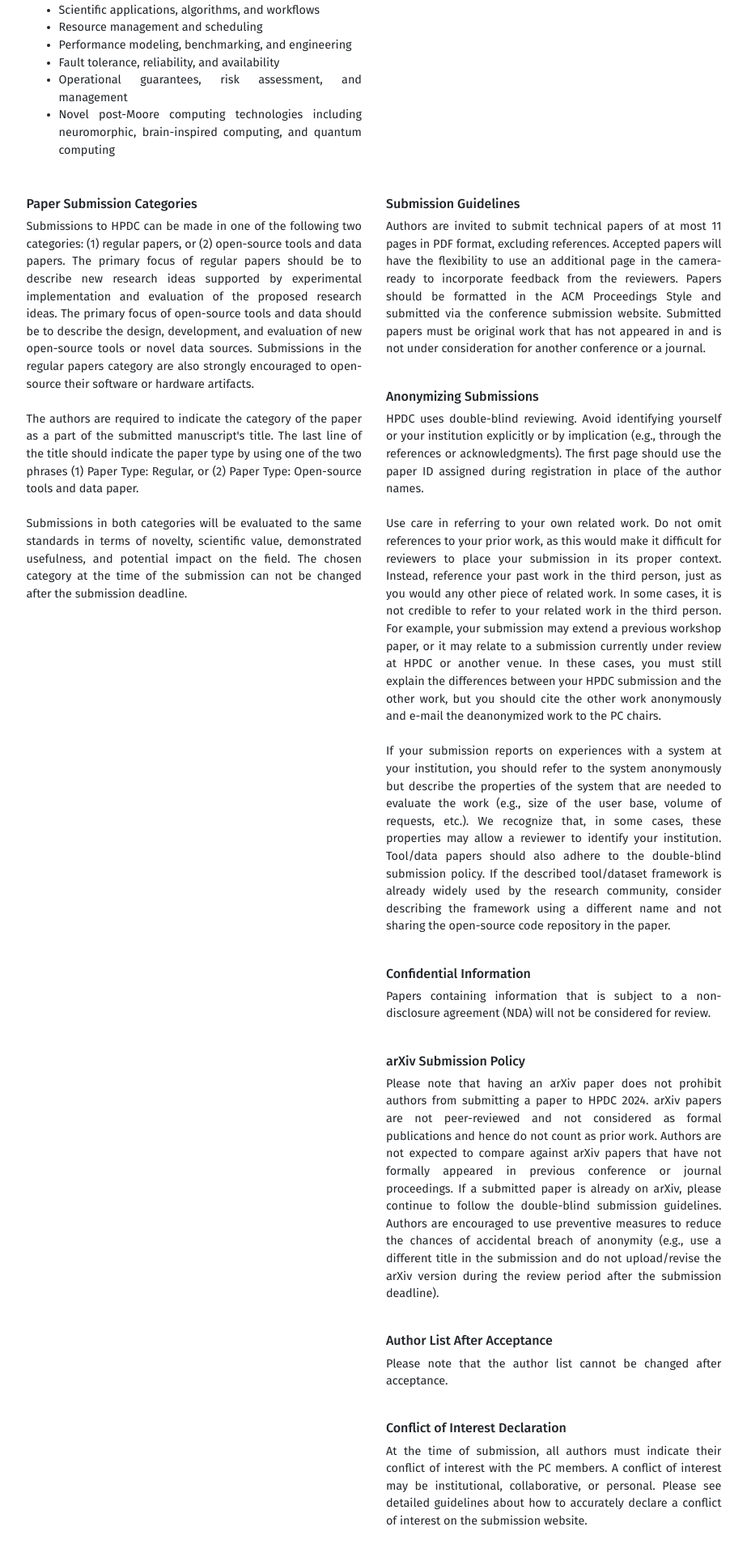
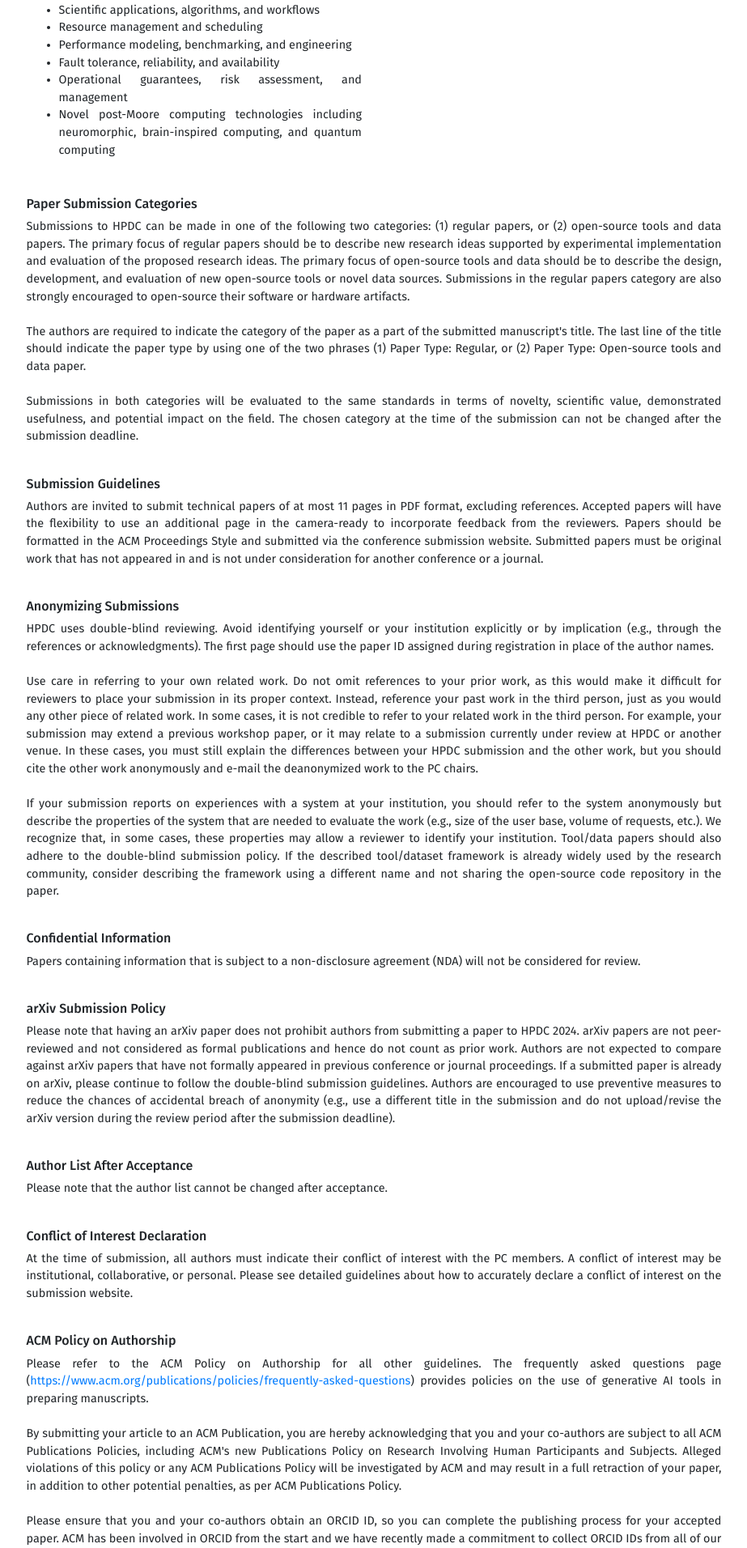
Before and after one commit to jacopo-massa/hpdc24-site, a Jekyll site: the page built from calls-cfp.html, in a window 1280 px wide. Shown: the part 1025-2937 px from the top of the page at 81% size, without its empty margins (178-1101 px from the left). Built offline with Jekyll 4.4.1, drawn with Linux system fonts in a browser that asks for light colours.

Commit message:
Fixed CFP - second part

```diff
--- a/calls-cfp.html
+++ b/calls-cfp.html
@@ -14,7 +14,7 @@ mytype: CFP
 
 
 <div class="row mt-2">
-    <div class="col-sm-12 col-xs-12 col-md-6 col-lg-6 col-xl-6 text-justify conference-text">
+    <div class="col text-justify conference-text">
 
        <p> The ACM International Symposium on High-Performance Parallel and Distributed Computing (HPDC) is the premier annual conference for presenting the
        	latest research on the design, implementation, evaluation, and use of parallel and distributed systems for high-end computing. The 33rd HPDC will
@@ -42,7 +42,7 @@ mytype: CFP
 </div>
 
 <div class="row mt-2">
-    <div class="col-sm-12 col-xs-12 col-md-6 col-lg-6 col-xl-6 text-justify conference-text">
+    <div class="col text-justify conference-text">
         <br>
         <h6 id="categories">Paper Submission Categories</h6>
         <p> Submissions to HPDC can be made in one of the following two categories: (1) regular papers, or (2) open-source tools and data papers.
@@ -60,8 +60,8 @@ mytype: CFP
 			Submissions in both categories will be evaluated to the same standards in terms of novelty, scientific value, demonstrated usefulness,
 			and potential impact on the field.  The chosen category at the time of the submission can not be changed after the submission deadline.
         </p>
-    </div>
-    <div class="col-sm-12 col-xs-12 col-md-6 col-lg-6 col-xl-6 text-justify conference-text">
+<!--    </div>-->
+<!--    <div class="col-sm-12 col-xs-12 col-md-6 col-lg-6 col-xl-6 text-justify conference-text">-->
         <br>
         <h6 id="guidelines">Submission Guidelines</h6>
         <p> Authors are invited to submit technical papers of at most 11 pages in PDF format, excluding references. Accepted papers will have the flexibility
```
